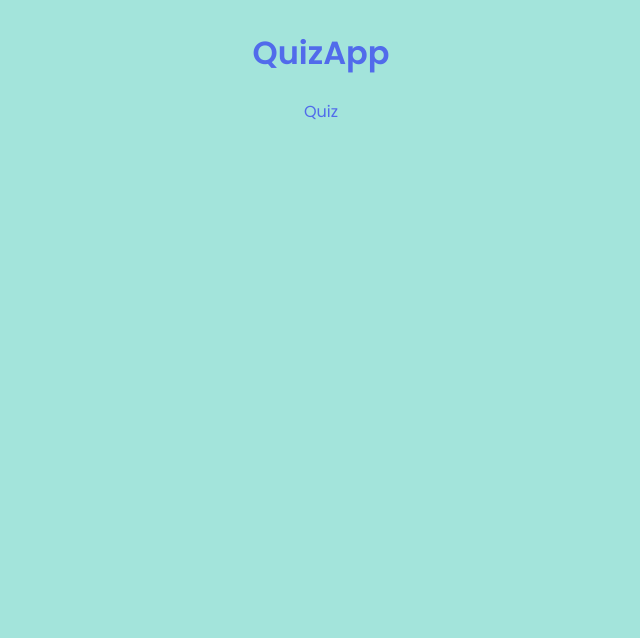
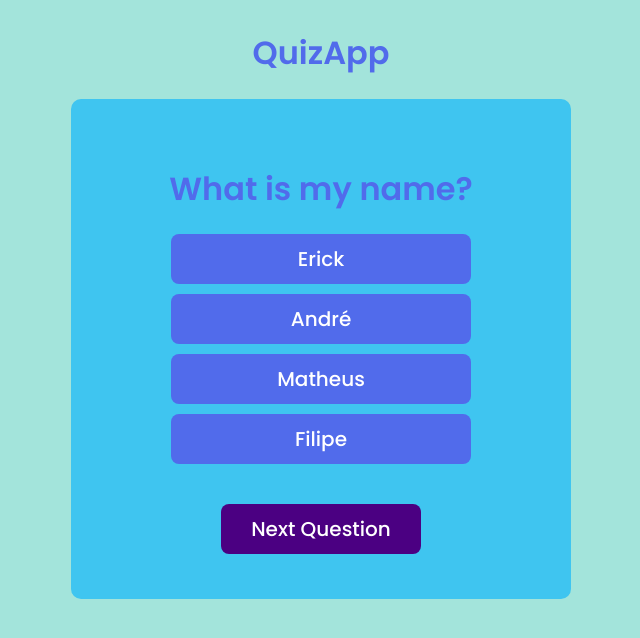
Before and after one commit to Furiuss/quiz-app, a React (Vite) app: page / in a window 1280 px wide. Both pictures are taken after a click on the button "Start Quiz". Shown: the top 638 px of the page, without its empty margins (319-959 px from the left). Built offline with nearby package versions, Linux system fonts and the light colour scheme.

Commit message:
update answer in question bank and setup quiz section, add buttons and states

```diff
--- a/src/App.css
+++ b/src/App.css
@@ -5,7 +5,8 @@
  flex-direction: column;
 }
 
-.Menu {
+.Menu,
+.Quiz {
   width: 500px;
   height: 500px;
   border-radius: 10px;
@@ -16,8 +17,21 @@
   align-items: center;
 }
 
-.Menu button {
+.Menu button,
+.Quiz button {
   width: 300px;
   height: 50px;
   font-size: 20px;
 }
+
+.Quiz .options {
+  display: flex;
+  flex-direction: column;
+  gap: 10px;
+}
+
+.Quiz .nextQuestion-btn {
+  width: 200px;
+  background-color: indigo;
+  margin-top: 40px;
+}
--- a/src/components/Quiz.jsx
+++ b/src/components/Quiz.jsx
@@ -1,7 +1,26 @@
-import React from 'react'
+import { useState } from "react";
+import { Questions } from "../helpers/QuestionBank";
 
 export const Quiz = () => {
+  const [currentQuestion, setCurrentQuestion] = useState(0);
+  const [optionChosen, setOptionChosen] = useState("");
+  const [correctAnswer, setCorrectAnswer] = useState(currentQuestion.answer);
+
+  const handleAnswer = () => {
+
+  }
+
   return (
-    <div>Quiz</div>
-  )
-}
+    <div className="Quiz">
+      <h1>{Questions[currentQuestion].prompt}</h1>
+      <div className="options">
+        <button onClick={handleAnswer}>{Questions[currentQuestion].optionA}</button>
+        <button onClick={handleAnswer}>{Questions[currentQuestion].optionB}</button>
+        <button onClick={handleAnswer}>{Questions[currentQuestion].optionC}</button>
+        <button onClick={handleAnswer}>{Questions[currentQuestion].optionD}</button>
+      </div>
+
+      <button className="nextQuestion-btn">Next Question</button>
+    </div>
+  );
+};
--- a/src/helpers/QuestionBank.jsx
+++ b/src/helpers/QuestionBank.jsx
@@ -1,11 +1,11 @@
-export const Question = [
+export const Questions = [
   {
     prompt: "What is my name?",
     optionA: "Erick",
     optionB: "André",
     optionC: "Matheus",
     optionD: "Filipe",
-    answer: "optionC"
+    answer: "C"
   },
   {
     prompt: "How many mundial titles does Santos have?",
@@ -13,7 +13,7 @@ export const Question = [
     optionB: "3",
     optionC: "1",
     optionD: "0",
-    answer: "optionA"
+    answer: "A"
   },
   {
     prompt: "What is my favorite anime?",
@@ -21,6 +21,6 @@ export const Question = [
     optionB: "Gurren Lagan",
     optionC: "Mob Psycho",
     optionD: "One Piece",
-    answer: "optionD"
+    answer: "D"
   },
 ]
```
